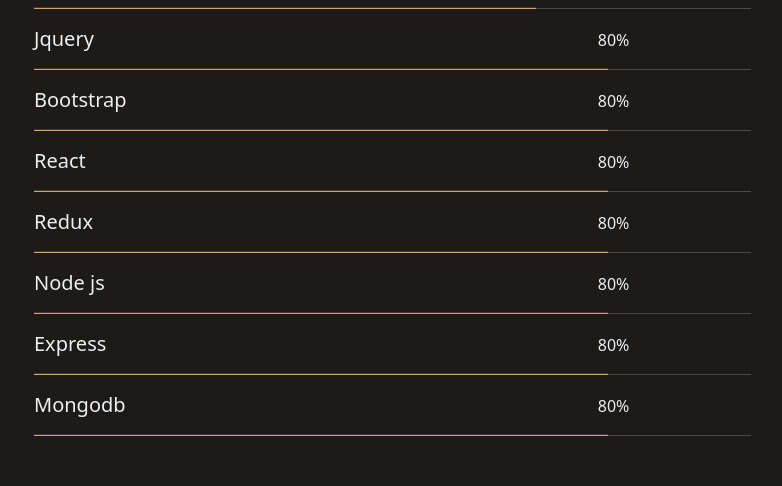
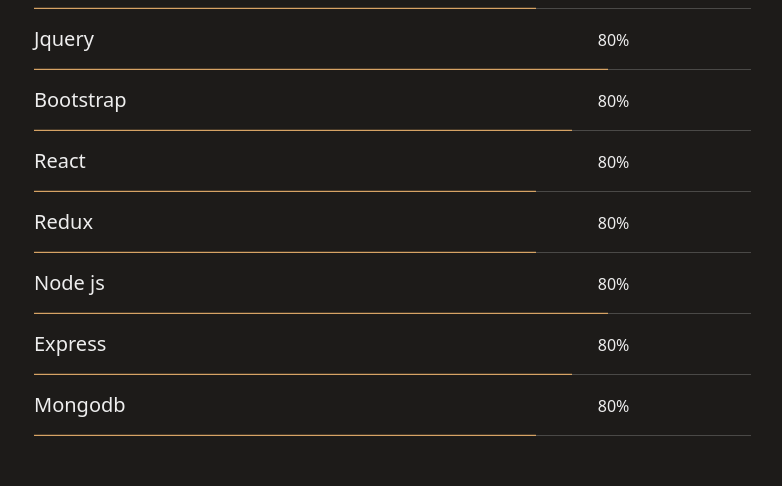
Before and after one commit to dask2207/Portfolio, a plain HTML site: page index.html in a window 1280 px wide. Shown: the part 2239-2725 px from the top of the page, without its empty margins (50-832 px from the left). Drawn offline with Linux system fonts and the light colour scheme.

Commit message:
Update style.css

```diff
--- a/css/style.css
+++ b/css/style.css
@@ -203,7 +203,7 @@ body{
 
 @keyframes changetext{
     0%{content:"KRISHNA DAS";}
-    50%{content:"Web developer";}
+    50%{content:"Full Stack developer";}
     100%{content:"Freelancer";}
 }
 
@@ -526,7 +526,7 @@ a{
 
 .skills .container .skill .skill-6 span:nth-child(1)::after{
     content: "";
-    width: 80%;
+    width: 75%;
     height: 0.2px;
     background-color: rgb(246, 184, 109);
     position: absolute;
@@ -537,7 +537,7 @@ a{
 
 .skills .container .skill .skill-7 span:nth-child(1)::after{
     content: "";
-    width: 80%;
+    width: 70%;
     height: 0.2px;
     background-color: rgb(246, 184, 109);
     position: absolute;
@@ -548,7 +548,7 @@ a{
 
 .skills .container .skill .skill-8 span:nth-child(1)::after{
     content: "";
-    width: 80%;
+    width: 70%;
     height: 0.2px;
     background-color: rgb(246, 184, 109);
     position: absolute;
@@ -570,7 +570,7 @@ a{
 
 .skills .container .skill .skill-10 span:nth-child(1)::after{
     content: "";
-    width: 80%;
+    width: 75%;
     height: 0.2px;
     background-color: rgb(246, 184, 109);
     position: absolute;
@@ -581,7 +581,7 @@ a{
 
 .skills .container .skill .skill-11 span:nth-child(1)::after{
     content: "";
-    width: 80%;
+    width: 70%;
     height: 0.2px;
     background-color: rgb(246, 184, 109);
     position: absolute;
```
